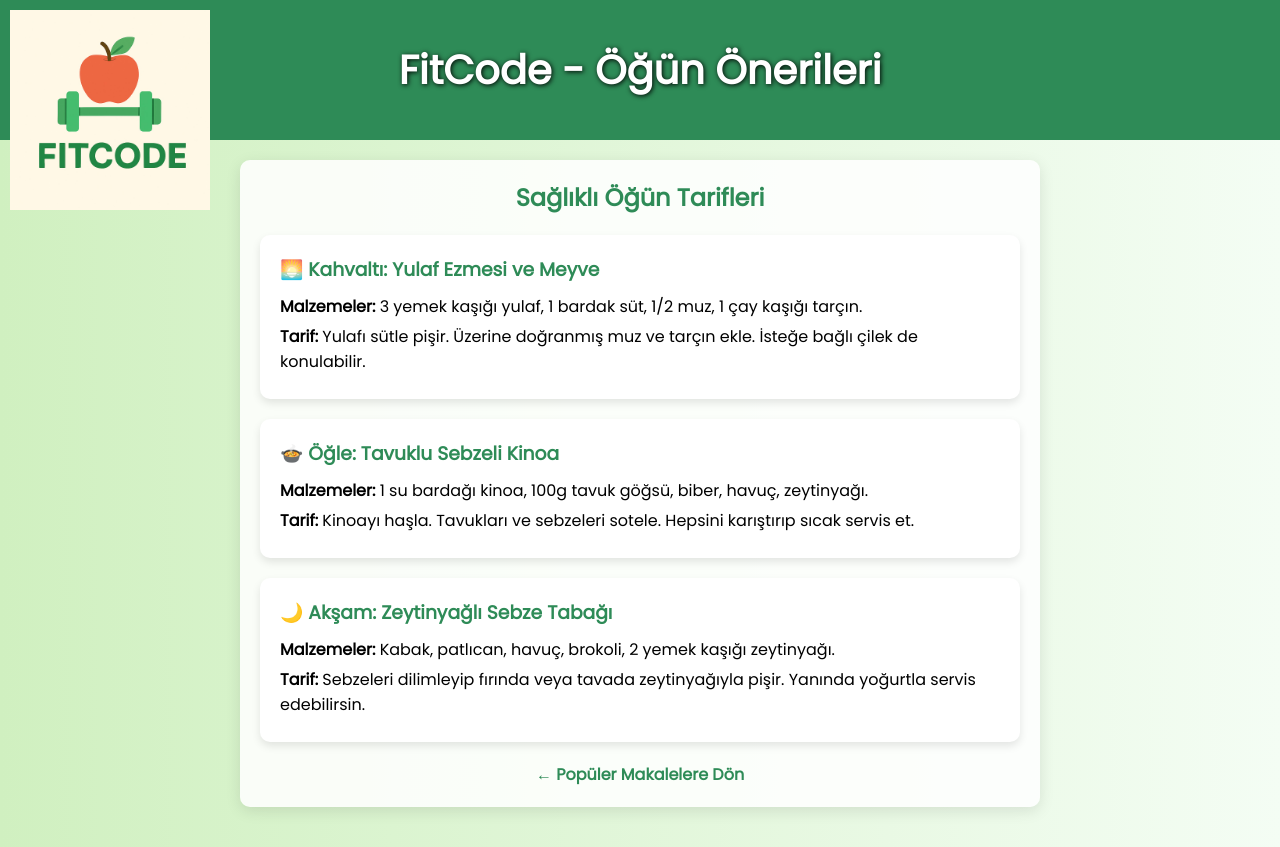
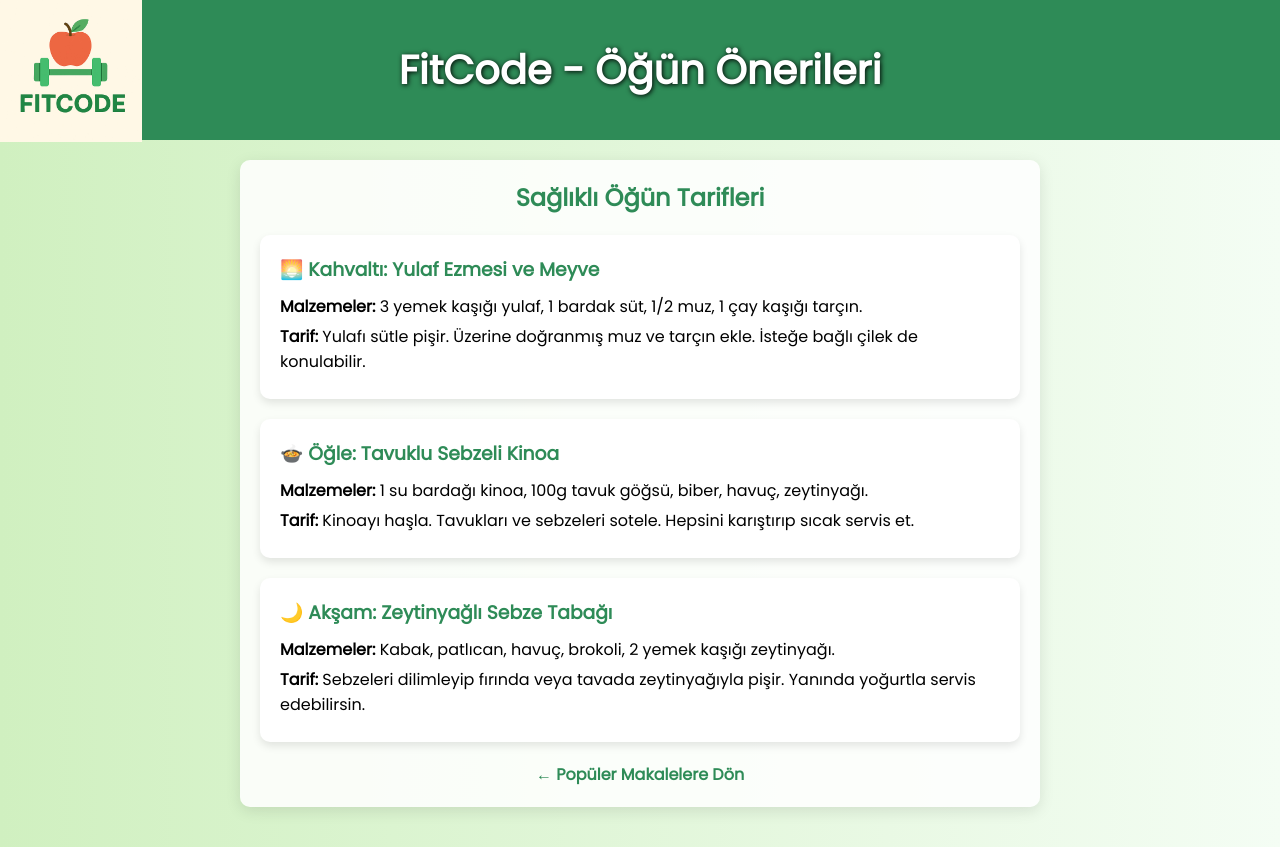
Before and after one commit to ElifDedeoglu/FitCode, a plain HTML site: page meal-suggestions.html in a window 1280 px wide. Drawn offline with Linux system fonts and the light colour scheme.

Commit message:
Update meal-suggestions.html

```diff
--- a/meal-suggestions.html
+++ b/meal-suggestions.html
@@ -21,9 +21,9 @@
     }
     header img {
       position: absolute;
-      top: 10px;
-      left: 10px;
-      width: 200px;
+      top: 0px;
+      left: 0px;
+      width: 142px;
       height: auto;
     }
     .container {
```
